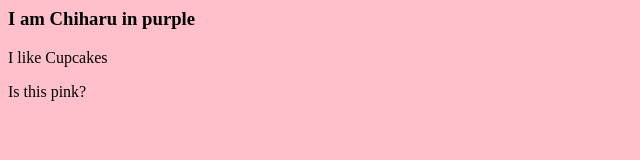
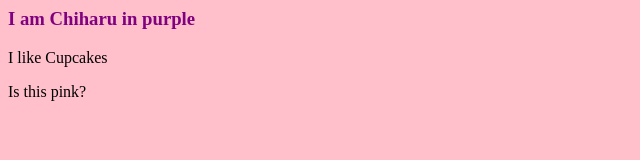
Before and after one commit to chichan/chichan.github.io, a plain HTML site: page index.html in a window 1280 px wide. Shown: the whole page, without its empty margins (0-640 px from the left). Drawn offline with Linux system fonts and the light colour scheme.

Commit message:
Update index.html

```diff
--- a/index.html
+++ b/index.html
@@ -7,7 +7,7 @@
 </head>
 <body>
 
-<h3 style="colour:#800080">I am Chiharu in purple</h3>
+<h3 style="color:#800080">I am Chiharu in purple</h3>
 <p>I like Cupcakes</p>
   <p>Is this pink?</p>
 </body>
```
